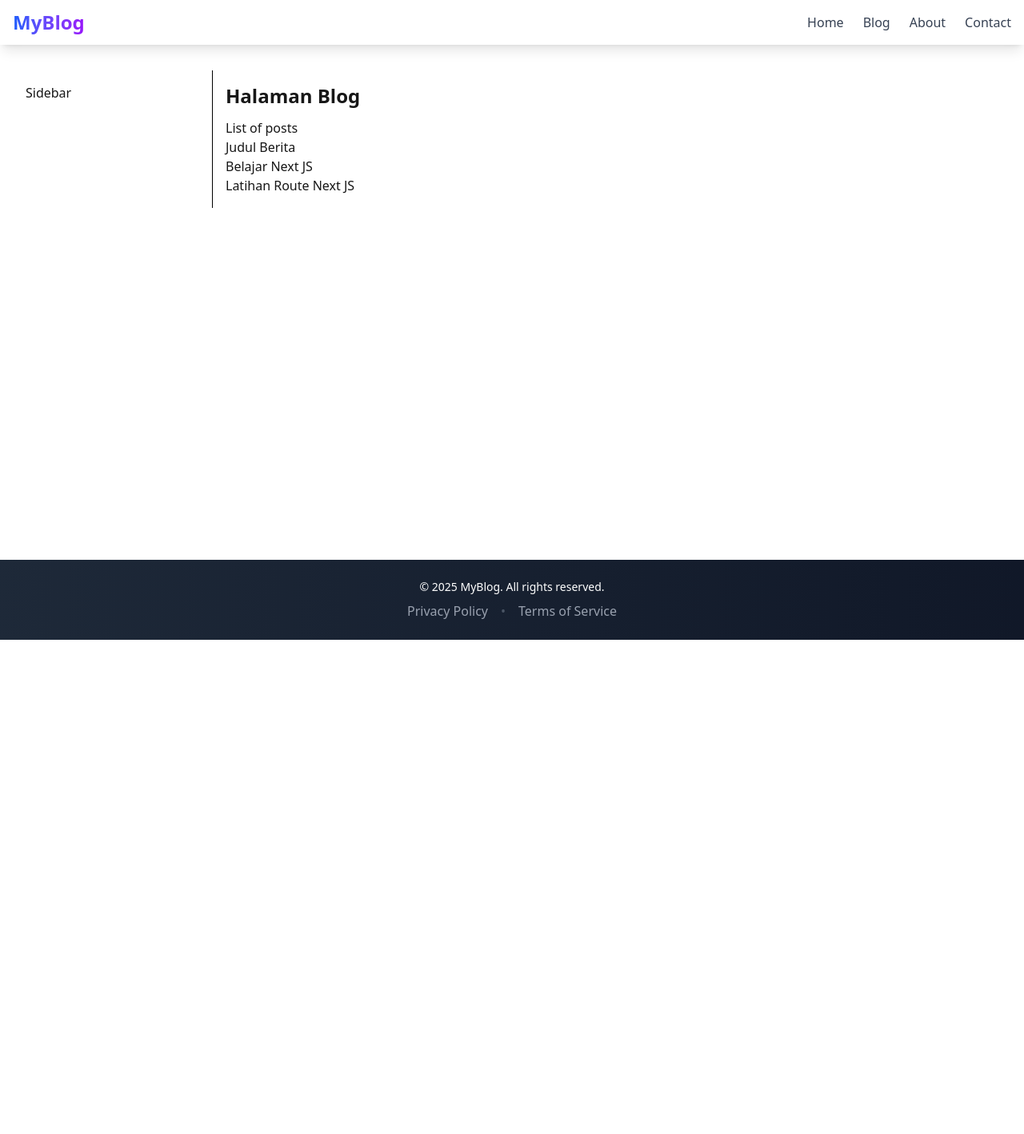
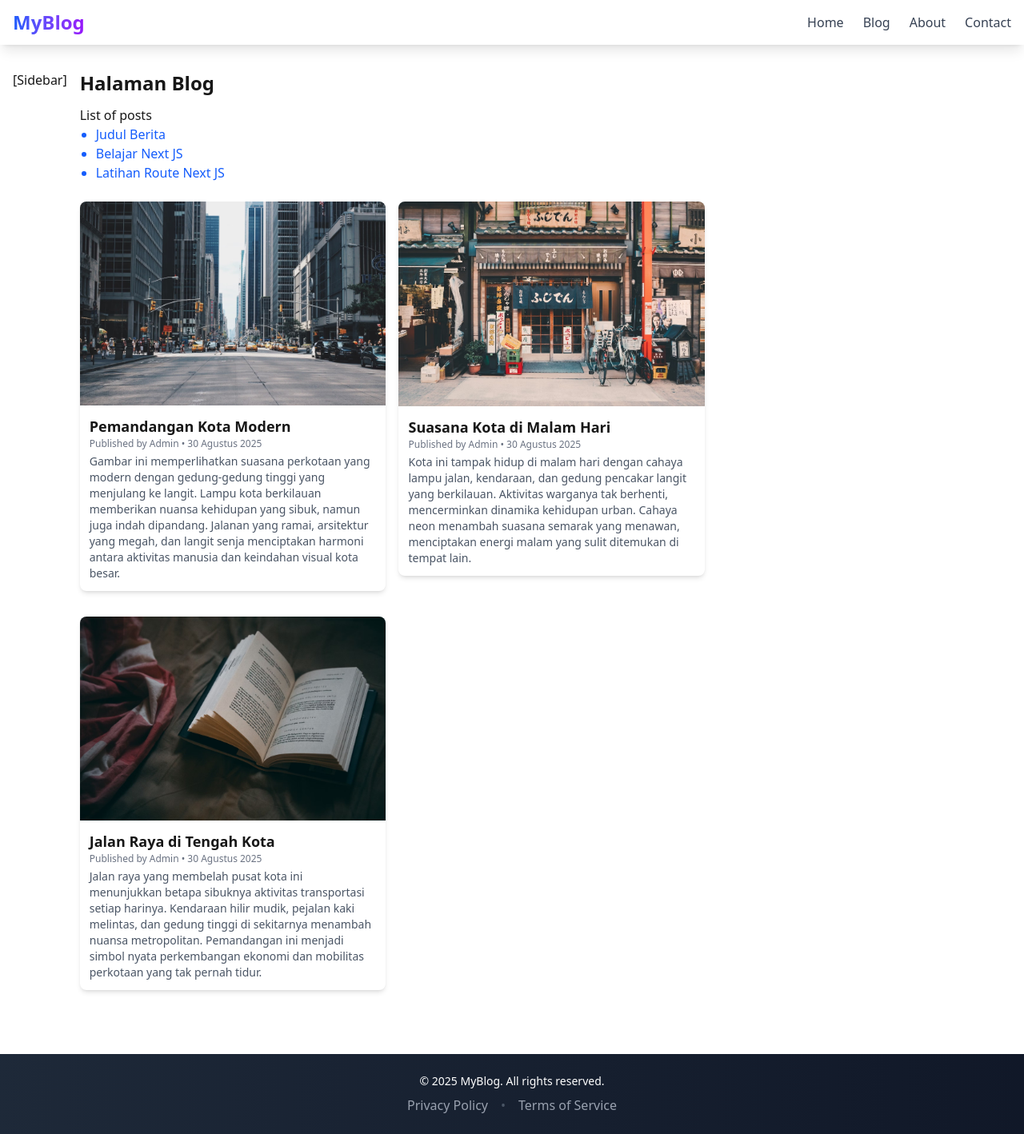
Before and after one commit to Suyono-Sukorame/blog-next, a Next.js app: page /blog in a window 1280 px wide. Shown: the whole page at 80% size. Before the commit the page ends 800 px from the top, so only its background shows below. Built offline with nearby package versions, Linux system fonts and the light colour scheme.

Commit message:
Create a Card Post List

```diff
--- a/src/app/blog/layout.tsx
+++ b/src/app/blog/layout.tsx
@@ -1,15 +1,10 @@
-export default function BlogLayout({ children }) {
+import React, { ReactNode } from "react";
+
+export default function BlogLayout({ children }: { children: ReactNode }) {
   return (
-    <div style={{ display: "flex" }}>
-      {/* Sidebar */}
-      <div style={{ borderRight: "1px solid black", padding: "1rem", width: "250px" }}>
-        Sidebar
-      </div>
-
-      {/* Main Content */}
-      <div style={{ flex: 1, padding: "1rem" }}>
-        {children}
-      </div>
+    <div className="flex">
+      <div className="">[Sidebar]</div>
+      <div className="px-4">{children}</div>
     </div>
   );
 }
--- a/src/app/blog/page.tsx
+++ b/src/app/blog/page.tsx
@@ -1,12 +1,13 @@
 import Heading from "@/app/components/Heading";
 import Link from "next/link";
+import Image from "next/image";
 
 export default function LatihanPage() {
   return (
     <>
       <Heading>Halaman Blog</Heading>
       <p>List of posts</p>
-      <ul>
+      <ul className="mb-6 list-disc pl-5 text-blue-600">
         <li>
           <Link href="/blog/judul-berita" prefetch={false}>
             Judul Berita
@@ -23,6 +24,84 @@ export default function LatihanPage() {
           </Link>
         </li>
       </ul>
+
+      <div className="flex flex-wrap gap-4">
+        {/* Image 1 */}
+        <div className="mb-4 w-full sm:w-1/2 md:w-1/3">
+          <div className="overflow-hidden rounded-lg shadow-md hover:shadow-xl transition">
+            <Image
+              src="/images/image-1.jpg"
+              alt="Image 1"
+              width={400}
+              height={250}
+              className="h-auto w-full object-cover"
+            />
+            <div className="p-3">
+              <h2 className="text-lg font-semibold">Pemandangan Kota Modern</h2>
+              <p className="text-xs text-gray-500 mb-1">
+                Published by <span className="font-medium">Admin</span> • 30 Agustus 2025
+              </p>
+              <p className="text-sm text-gray-600">
+                Gambar ini memperlihatkan suasana perkotaan yang modern dengan gedung-gedung
+                tinggi yang menjulang ke langit. Lampu kota berkilauan memberikan nuansa
+                kehidupan yang sibuk, namun juga indah dipandang. Jalanan yang ramai, arsitektur
+                yang megah, dan langit senja menciptakan harmoni antara aktivitas manusia dan
+                keindahan visual kota besar.
+              </p>
+            </div>
+          </div>
+        </div>
+
+        {/* Image 2 */}
+        <div className="mb-4 w-full sm:w-1/2 md:w-1/3">
+          <div className="overflow-hidden rounded-lg shadow-md hover:shadow-xl transition">
+            <Image
+              src="/images/image-2.jpg"
+              alt="Image 2"
+              width={400}
+              height={250}
+              className="h-auto w-full object-cover"
+            />
+            <div className="p-3">
+              <h2 className="text-lg font-semibold">Suasana Kota di Malam Hari</h2>
+              <p className="text-xs text-gray-500 mb-1">
+                Published by <span className="font-medium">Admin</span> • 30 Agustus 2025
+              </p>
+              <p className="text-sm text-gray-600">
+                Kota ini tampak hidup di malam hari dengan cahaya lampu jalan, kendaraan, dan
+                gedung pencakar langit yang berkilauan. Aktivitas warganya tak berhenti,
+                mencerminkan dinamika kehidupan urban. Cahaya neon menambah suasana semarak
+                yang menawan, menciptakan energi malam yang sulit ditemukan di tempat lain.
+              </p>
+            </div>
+          </div>
+        </div>
+
+        {/* Image 3 */}
+        <div className="mb-4 w-full sm:w-1/2 md:w-1/3">
+          <div className="overflow-hidden rounded-lg shadow-md hover:shadow-xl transition">
+            <Image
+              src="/images/image-3.jpg"
+              alt="Image 3"
+              width={400}
+              height={250}
+              className="h-auto w-full object-cover"
+            />
+            <div className="p-3">
+              <h2 className="text-lg font-semibold">Jalan Raya di Tengah Kota</h2>
+              <p className="text-xs text-gray-500 mb-1">
+                Published by <span className="font-medium">Admin</span> • 30 Agustus 2025
+              </p>
+              <p className="text-sm text-gray-600">
+                Jalan raya yang membelah pusat kota ini menunjukkan betapa sibuknya aktivitas
+                transportasi setiap harinya. Kendaraan hilir mudik, pejalan kaki melintas, dan
+                gedung tinggi di sekitarnya menambah nuansa metropolitan. Pemandangan ini menjadi
+                simbol nyata perkembangan ekonomi dan mobilitas perkotaan yang tak pernah tidur.
+              </p>
+            </div>
+          </div>
+        </div>
+      </div>
     </>
   );
 }
```
